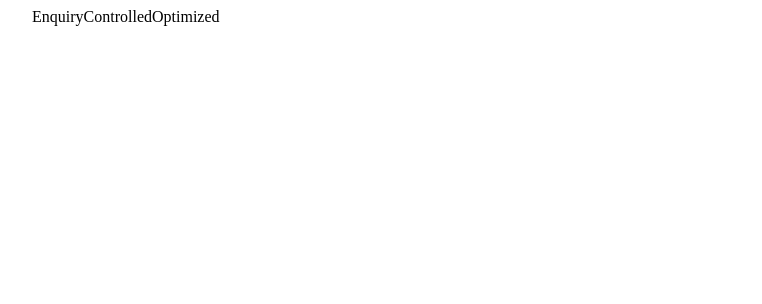
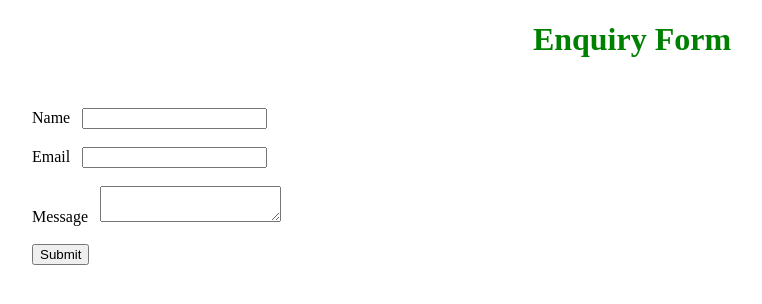
Before and after one commit to Lalit0325/Basic_ReactJS_Project, a React (Vite) app: page / in a window 1280 px wide. Shown: the top 304 px of the page, without its empty margins (8-770 px from the left). Built offline with nearby package versions, Linux system fonts and the light colour scheme.

Commit message:
Enquiry Form Optimisations

```diff
--- a/src/Pages/Enquiry/EnquiryControlledOptimized.jsx
+++ b/src/Pages/Enquiry/EnquiryControlledOptimized.jsx
@@ -1,8 +1,124 @@
-import React from 'react'
+import React, { useState } from 'react'
 
 function EnquiryControlledOptimized() {
+
+  const handleFormSubmit = async (e) => {
+    e.preventDefault();
+    if (nameError || emailError || messageError ||
+      !enquiryFormData.name || !enquiryFormData.email || !enquiryFormData.message) {
+      alert("Please correct all the errors before submitting.");
+      return;
+    }
+
+    try {
+           const response = await   fetch("https://jsonplaceholder.typicode.com/posts",{
+              method:'POST',
+              headers:{
+                CLIENT_ID: "ABCD1234",
+              },
+              body: JSON.stringify(enquiryFormData),
+             })
+             const result = await response.json();
+               console.log('Server Response:', result);
+    } catch (error) {
+           console.error('Submission failed:', error);
+    }
+    console.log("Submitted Data: ", enquiryFormData);
+  }
+  const userObjData = {
+    name: "",
+    email: "",
+    message: "",
+  }
+  const [enquiryFormData, setEnquiryFormData] = useState(userObjData);
+  const [nameError, setNameError] = useState(false);
+  const [emailError, setEmailError] = useState(false);
+  const [messageError, setMessageError] = useState(false);
+
+  const nameChangeHandler = (e) => {
+    const value = e.target.value;
+    if (value.length <= 12) {
+      setEnquiryFormData({ ...enquiryFormData, name: value });
+      setNameError(false)
+      console.log(e.target.value);
+    } else {
+      setNameError(true);
+    }
+  }
+
+  const emailChangeHandler = (e) => {
+    const value = e.target.value;
+
+    setEnquiryFormData({ ...enquiryFormData, email: value });
+    console.log(e.target.value);
+    if (!isValidEmail(value)) {
+      setEmailError(true)
+    } else setEmailError(false)
+
+
+  }
+
+  function isValidEmail(email) {
+    const regex = /^[^\s@]+@[^\s@]+\.[^\s@]+$/;
+    return regex.test(email);
+  }
+
+
+  const messageChangeHandler = (e) => {
+    const value = e.target.value;
+    setEnquiryFormData({ ...enquiryFormData, message: value });
+    console.log(e.target.value);
+    if (!isValidMessage(value)) setMessageError(true)
+    else setMessageError(false)
+  }
+
+  function isValidMessage(message) {
+    if (message.length >= 10 && message.length <= 300) return true
+    return false
+  }
   return (
-    <div>EnquiryControlledOptimized</div>
+    <>
+      <h1 style={{ textAlign: 'center', color: 'green' }}>Enquiry Form</h1>
+      <div>
+        <form onSubmit={handleFormSubmit}>
+          <div>
+            <label htmlFor='name'>Name &nbsp;&nbsp;</label>
+            <input
+              value={enquiryFormData.name}
+              onChange={nameChangeHandler}
+              type='text'
+              name='name'
+              id='name'
+            />
+            {nameError && <span style={{ color: 'red' }}>Name must be 12 characters or less.</span>}
+          </div>
+          <br></br>
+          <div>
+            <label htmlFor='email'>Email &nbsp;&nbsp;</label>
+            <input
+              value={enquiryFormData.email}
+              onChange={emailChangeHandler}
+              type='email'
+              name='email'
+              id='email'
+            />
+            {emailError && (
+              <span style={{ color: 'red' }}>Please enter a valid email address</span>
+            )}
+          </div><br></br>
+          <div>
+            <label htmlFor='message'>Message &nbsp;&nbsp;</label>
+            <textarea
+              value={enquiryFormData.message}
+              onChange={messageChangeHandler}
+              name="message"
+              id="message" />
+            {messageError && <span style={{ color: 'red' }}>Required, Min 10 and max 300 characters</span>}
+          </div><br></br>
+          <input type='submit' />
+        </form>
+      </div>
+    </>
   )
 }
 
```
